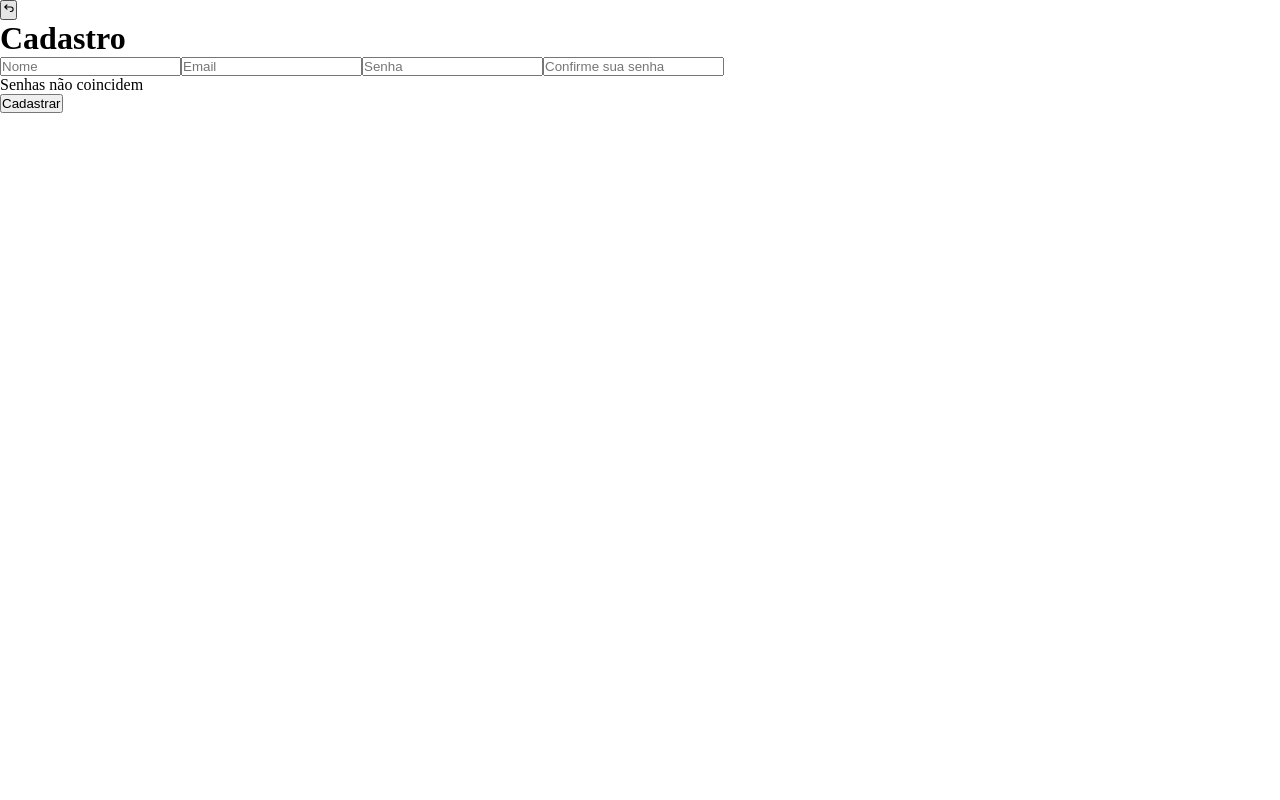
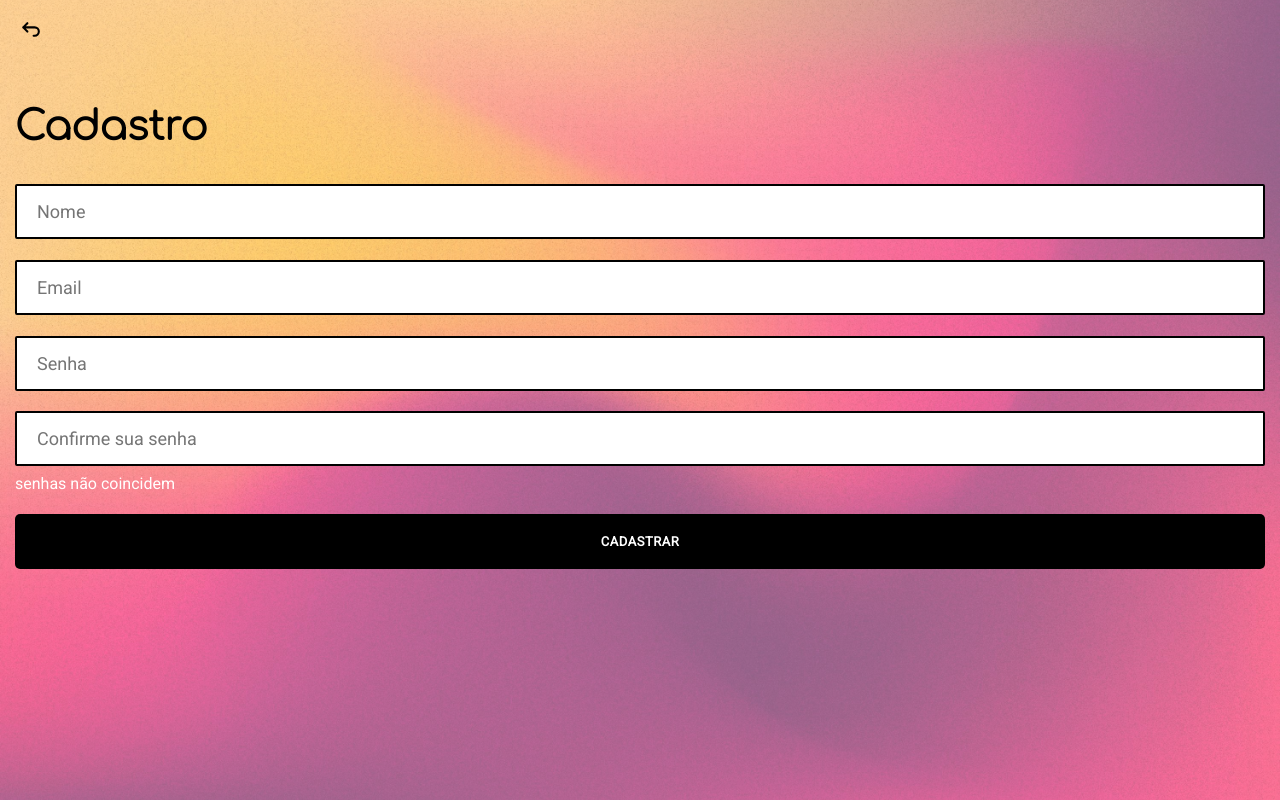
Before and after one commit to lucasmpimentel/bunnytune, a React (Create React App) app: page /cadastro in a window 1280 px wide. Built offline with nearby package versions, Linux system fonts and the light colour scheme; a web font is replaced by a local one.

Commit message:
[style] singup page

```diff
--- /dev/null
+++ b/src/components/shared/BackButton.js
@@ -0,0 +1,14 @@
+import styled from 'styled-components';
+
+const BackButton = styled.button`
+  align-items: center;
+  background-color: transparent;
+  border: none;
+  display: flex;
+  font-size: 25px;
+  justify-content: center;
+  width: 30px;
+  height: 30px;
+`;
+
+export default BackButton;
--- /dev/null
+++ b/src/components/shared/BlackButtonFW.js
@@ -0,0 +1,22 @@
+import styled from 'styled-components';
+
+const BlackButton = styled.button`
+  align-items: center;
+  background-color: black;
+  border: none;
+  border-radius: 5px;
+  color: white;
+  display: flex;
+  font-family: Roboto;
+  font-size: 13px;
+  font-weight: 900;
+  height: 55px;
+  justify-content: center;
+  letter-spacing: 0.04em;
+  line-height: 15px;
+  margin-top: 15px;
+  text-transform: uppercase;
+  width: 100%;
+`;
+
+export default BlackButton;
--- a/src/pages/SingUp/index.jsx
+++ b/src/pages/SingUp/index.jsx
@@ -2,6 +2,10 @@ import React, { useState, useContext } from 'react';
 import { useNavigate } from 'react-router-dom';
 import { TbArrowBackUp } from 'react-icons/tb';
 import Context from '../../context/context';
+import * as C from './styles';
+import BackButton from '../../components/shared/BackButton';
+import BlackButtonFW from '../../components/shared/BlackButtonFW';
+import './singUp.css';
 
 export default function SingUp() {
   const navigate = useNavigate();
@@ -20,8 +24,6 @@ export default function SingUp() {
   };
 
   const handleConfirmPassword = ({ target: { value } }) => {
-    console.log(typeof value);
-    console.log(typeof userPassword);
     if (value === userPassword) {
       setPasswordMatch(true);
     } else {
@@ -44,49 +46,57 @@ export default function SingUp() {
   };
 
   return (
-    <main>
-      <button
+    <C.Main>
+      <C.Glass>
+        <BackButton
           type="button"
           name="btnSplashScreen"
           onClick={ () => navigate('/') }
         >
           <TbArrowBackUp />
-      </button>
-      <h1>Cadastro</h1>
-      <form onSubmit={ handleSubmit }>
-        <input
+        </BackButton>
+        <C.Title>Cadastro</C.Title>
+        <C.Form onSubmit={ handleSubmit }>
+          <C.Input
             type="text"
             name="name"
             value={ userName }
             onChange={ ({ target }) => setUserName(target.value) }
             placeholder="Nome"
           />
-        <input
+          <C.Input
             type="email"
             name="email"
             value={ userEmail }
             onChange={ handleEmail }
             placeholder="Email"
           />
-        <input
+          <C.Input
             type="password"
             min={ MIN_PASSWORD }
             value={ userPassword }
             onChange={ ({ target }) => setUserPassword(target.value) }
             placeholder="Senha"
           />
-        <input
+          <C.Input
             type="password"
             min={ MIN_PASSWORD }
             value={ confirmPassword }
             onChange={ handleConfirmPassword }
             placeholder="Confirme sua senha"
           />
-        { passwordMatch ? '' : <p>Senhas não coincidem</p>}
-        <button type="submit">
+          <C.Pass
+            className={
+              passwordMatch || passwordMatch.length === 0 ? 'hidden' : 'show'
+            }
+          >
+            Senhas não coincidem
+          </C.Pass>
+          <BlackButtonFW type="submit">
             Cadastrar
-        </button>
-      </form>
-    </main>
+          </BlackButtonFW>
+        </C.Form>
+      </C.Glass>
+    </C.Main>
   );
 }
--- /dev/null
+++ b/src/pages/SingUp/singUp.css
@@ -0,0 +1,3 @@
+.hidden {
+  visibility: hidden;
+}
--- a/src/pages/SingUp/styles.js
+++ b/src/pages/SingUp/styles.js
@@ -0,0 +1,56 @@
+import styled from 'styled-components';
+import bg from '../../assets/images/backgroung.jpg';
+
+export const Main = styled.main`
+  background-image: url(${bg});
+  background-position: center;
+  background-repeat: no-repeat;
+  background-size: cover;
+  min-height: 100vh;
+  min-width: 100vw;
+`;
+
+export const Glass = styled.div`
+  background-color: #FFFFFF60;
+  display: flex;
+  flex-direction: column;
+  justify-content: flex-start;
+  min-height: 100vh;
+  min-width: 100vw;
+  padding: 15px;
+`;
+
+export const Title = styled.h1`
+  font-family: Comfortaa, cursive;
+  font-size: 40px;
+  margin-bottom: 20px;
+  margin-top: 60px;
+  min-height: 40px;
+`;
+
+export const Form = styled.form`
+  display: flex;
+  flex-direction: column;
+  justify-content: space-between;
+  min-height: 50vh;
+  max-height: 80vh;
+`;
+
+export const Input = styled.input`
+  border: solid black 2px;
+  border-radius: 2px;
+  font-family: Roboto, monospace;
+  font-size: 18px;
+  margin-top: 15px;
+  min-height: 50px;
+  min-width: 100%;
+  padding: 15px 20px;
+`;
+
+export const Pass = styled.p`
+  color: #FFF;
+  font-family: Roboto, monospace;
+  margin-top: 2px;
+  text-transform: lowercase;
+  transition: ease-out 0.30ms;
+`;
```
Lines whose indentation alone changed are shown as unchanged.
